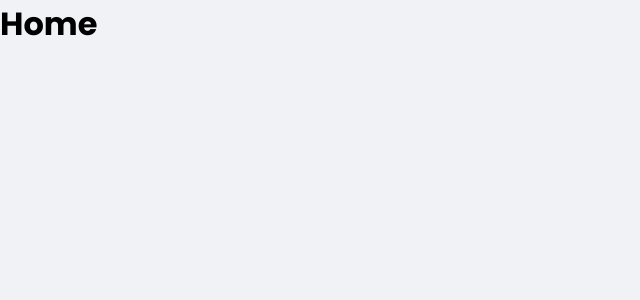
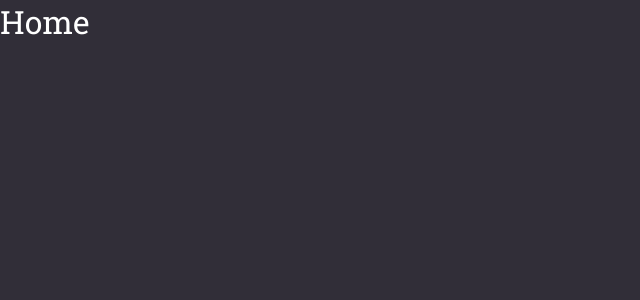
Before and after one commit to kleysoncastro/gobarber-web, a React (Create React App) app: page / in a window 1280 px wide. Shown: the top 300 px of the page, without its empty margins (0-640 px from the left). Built offline with nearby package versions, Linux system fonts and the light colour scheme.

Commit message:
styles: compoente com eslitos global aplicação

```diff
--- a/public/index.html
+++ b/public/index.html
@@ -7,7 +7,7 @@
     <meta name="theme-color" content="#5636D3" />
 
     <title>React App</title>
-    <link href="https://fonts.googleapis.com/css2?family=Poppins:ital,wght@0,500;0,700;1,400&display=swap" rel="stylesheet">
+    <link href="https://fonts.googleapis.com/css2?family=Roboto+Slab:wght@400;600&display=swap" rel="stylesheet" />
   </head>
   <body>
     <noscript>You need to enable JavaScript to run this app.</noscript>
--- a/src/styles/global.ts
+++ b/src/styles/global.ts
@@ -9,12 +9,18 @@ export default createGlobalStyle`
   }
 
   body {
-    background: #F0F2F5 ;
+    background: #312e38;
+    color: #fff;
     -webkit-font-smoothing: antialiased
   }
 
   body, input, button {
-    font: 16px "Poppins", sans-serif;
+    font-family: "Roboto Slab", serif;
+    font-size: 16px;
+  }
+
+  h1, h2, h3, h4, h5, h6, strong {
+    font-weight: 500;
   }
 
   button {
```
